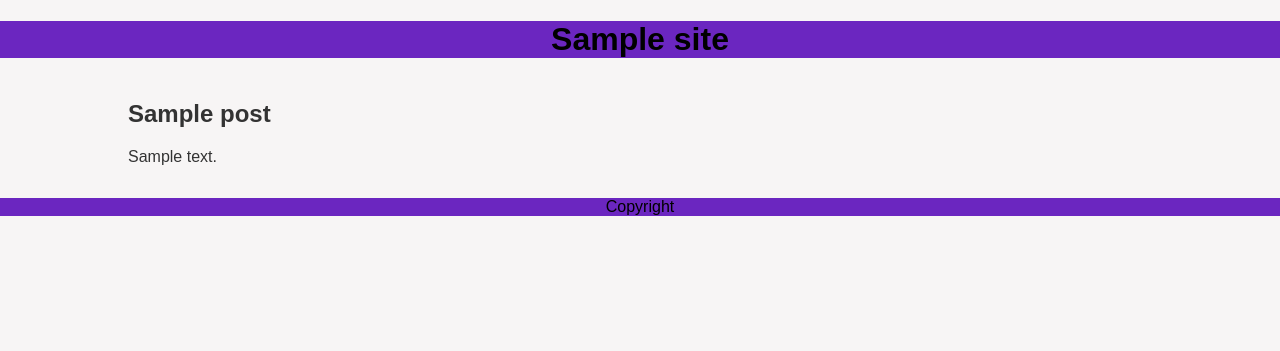
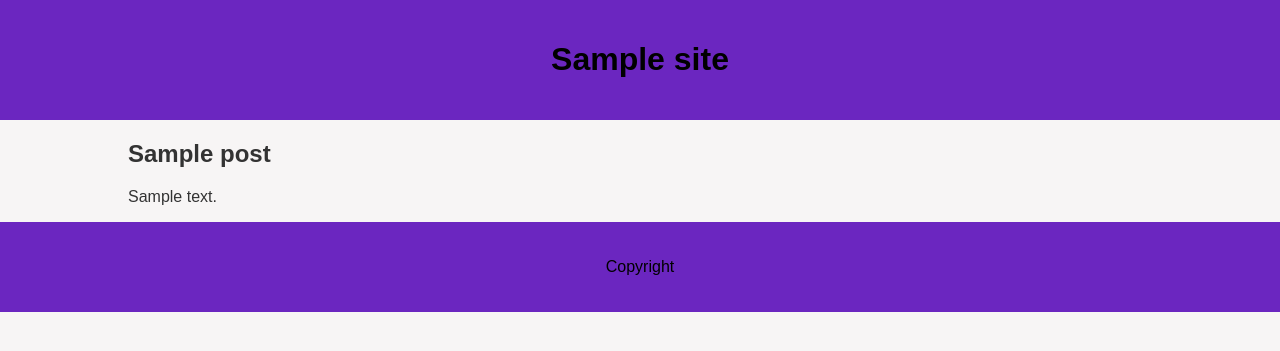
Before and after one commit to emmabang-dat/wordpress-theme-plugin, a WordPress theme: template themes/mytheme/index.php in a window 1280 px wide. Shown: the top 351 px of the page. Run offline with PHP 8.4 and a stand-in for WordPress, Linux system fonts and the light colour scheme; the site name, menu and one post (Sample post) are stand-ins, and other content is empty.

Commit message:
Add padding to footer in style.css

```diff
--- a/themes/mytheme/style.css
+++ b/themes/mytheme/style.css
@@ -27,6 +27,7 @@ footer {
   background: hsl(267, 67%, 45%);
   color: #000;
   text-align: center;
+  padding: 20px 0;
 }
 
 a {
```
